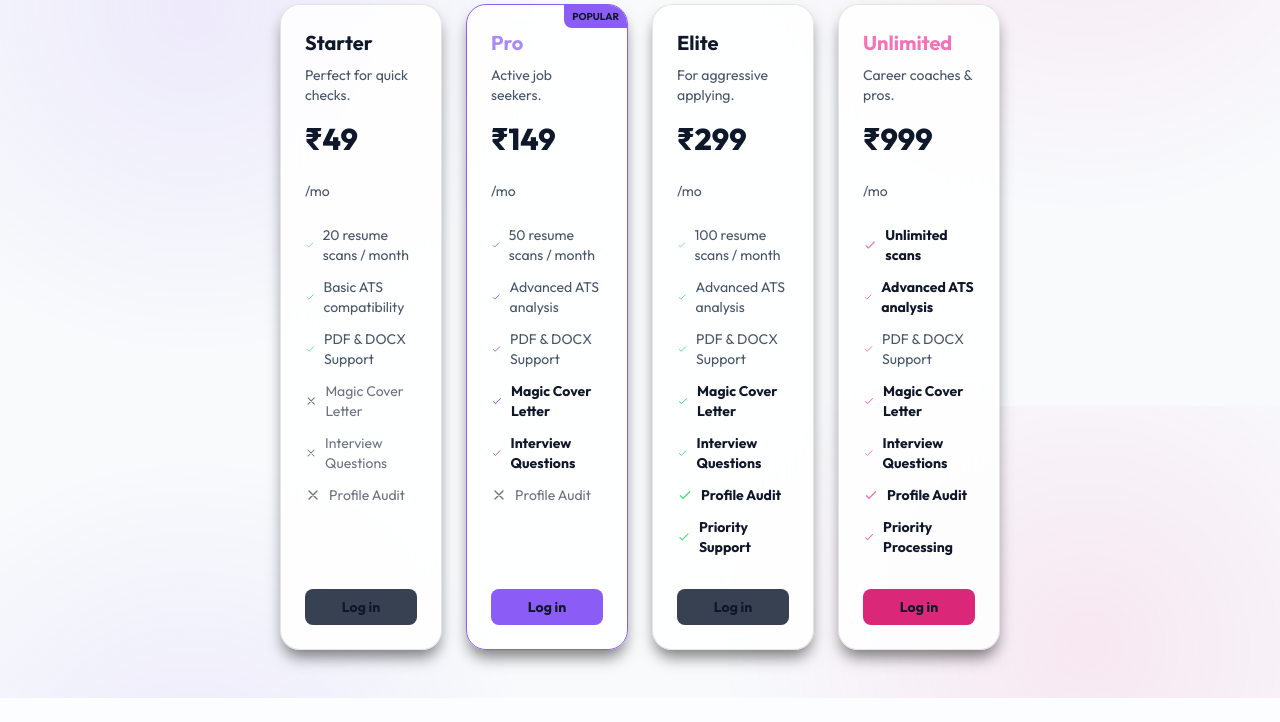
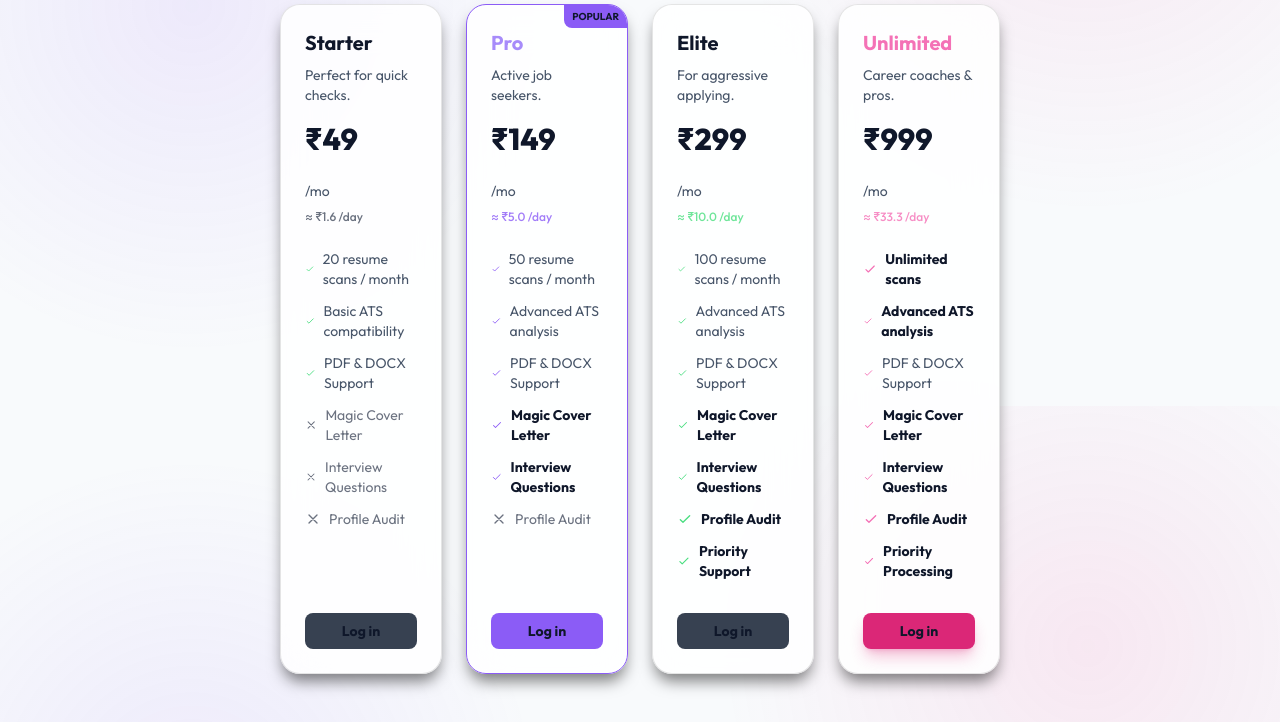
Before and after one commit to bhatiaayan30/Resume_Analyzer, a Django app: page /pricing/ in a window 1280 px wide. Shown: the part 394-1116 px from the top of the page. Before the commit the page ends 1092 px from the top, so only its background shows below. Run offline with Django 4.2, Linux system fonts and the light colour scheme; some libraries are stand-ins or nearby versions.

Commit message:
feat: implement plan upgrade proration, downgrade prevention, and per-day pricing breakdown

```diff
--- a/analyzer/views.py
+++ b/analyzer/views.py
@@ -455,10 +455,19 @@ def export_report_pdf(request, analysis_id):
 
 # ── Razorpay Payments ────────────────────────────────────────────
 
+from django.utils import timezone
+
 def pricing_view(request):
     """Serve the pricing / upgrade page."""
+    current_tier = 0
+    if request.user.is_authenticated:
+        profile = request.user.profile
+        if profile.is_premium and profile.current_period_end and profile.current_period_end > timezone.now():
+            current_tier = profile.subscription_tier
+
     return render(request, "analyzer/pricing.html", {
-        "RAZORPAY_KEY_ID": settings.RAZORPAY_KEY_ID
+        "RAZORPAY_KEY_ID": settings.RAZORPAY_KEY_ID,
+        "current_tier": current_tier
     })
 
 @login_required
@@ -479,6 +488,33 @@ def create_razorpay_order(request):
     if tier not in base_prices:
         return render(request, "analyzer/pricing.html", {"error": "Invalid tier selected."})
 
+    profile = request.user.profile
+    now = timezone.now()
+    is_active = profile.is_premium and profile.current_period_end and profile.current_period_end > now
+
+    prorated_credit = 0
+
+    if is_active:
+        current_tier = profile.subscription_tier
+        if tier <= current_tier:
+            return render(request, "analyzer/pricing.html", {
+                "error": f"You are already on a higher or equal plan (Tier {current_tier}). Downgrading is not permitted while active.",
+                "RAZORPAY_KEY_ID": settings.RAZORPAY_KEY_ID,
+                "current_tier": current_tier
+            })
+
+        # Upgrade: calculate proration
+        days_remaining = max(0, (profile.current_period_end - now).days)
+        start_date_for_math = profile.current_period_start or (profile.current_period_end - timezone.timedelta(days=30))
+        total_days = max(1, (profile.current_period_end - start_date_for_math).days)
+
+        was_annual = total_days > 50
+        current_base = base_prices.get(current_tier, base_prices[1])
+        current_price = current_base['annual'] if was_annual else current_base['monthly']
+
+        daily_rate = current_price / total_days
+        prorated_credit = int(days_remaining * daily_rate)
+
     price_inr = base_prices[tier]['annual'] if annual else base_prices[tier]['monthly']
 
     # Apply Coupon
@@ -492,9 +528,9 @@ def create_razorpay_order(request):
             else:
                 return render(request, "analyzer/pricing.html", {"error": "Coupon is invalid or expired."})
         except Coupon.DoesNotExist:
-            return render(request, "analyzer/pricing.html", {"error": "Coupon not found."})
+            return render(request, "analyzer/pricing.html", {"error": "Coupon not found.", "current_tier": getattr(request.user.profile, 'subscription_tier', 0)})
 
-    final_price_inr = max(1, price_inr - discount) # Minimum 1 INR
+    final_price_inr = max(1, price_inr - discount - prorated_credit)
     amount_in_paise = final_price_inr * 100
 
     try:
@@ -564,12 +600,15 @@ def razorpay_webhook(request):
                     start_date = profile.current_period_end
                 else:
                     start_date = now
+                    profile.current_period_start = now
 
                 if is_annual:
                     profile.current_period_end = start_date + relativedelta(years=1)
                 else:
                     profile.current_period_end = start_date + relativedelta(months=1)
 
+                # Reset start date to today if they are upgrading to a new tier, to restart proration math correctly
+                profile.current_period_start = now
                 profile.save()
 
                 # Update coupon usage
--- a/templates/analyzer/pricing.html
+++ b/templates/analyzer/pricing.html
@@ -82,9 +82,12 @@
         <h2 class="text-xl font-bold mb-2">Starter</h2>
         <p class="text-sm text-gray-400 mb-4">Perfect for quick checks.</p>
         <div class="text-3xl font-extrabold mb-6 text-white" x-text="'₹' + calculatePrice(49, 499)">₹49</div>
-        <div class="text-sm font-normal text-gray-400 mb-6 mt--4">
+        <div class="text-sm font-normal text-gray-400 mb-2 mt--4">
             <span x-text="annual ? '/yr' : '/mo'">/mo</span>
             <span x-show="discount_percent > 0" class="ml-2 line-through text-xs text-gray-600" x-text="'₹' + (annual ? 499 : 49)"></span>
+        </div>
+        <div class="text-xs text-gray-500 mb-6 font-medium">
+            ≈ <span x-text="annual ? '₹' + (calculatePrice(49, 499) / 365).toFixed(1) : '₹' + (calculatePrice(49, 499) / 30).toFixed(1)"></span> /day
         </div>
         <ul class="flex-1 space-y-3 mb-8 text-sm text-gray-300">
             <li class="flex items-center gap-2">
@@ -113,8 +116,10 @@
             </li>
         </ul>
         {% if user.is_authenticated %}
-            {% if user.profile.is_premium and user.profile.subscription_tier == 1 %}
-                <a href="#" class="w-full text-center py-2 rounded-lg bg-green-600 hover:bg-green-500 transition font-bold text-sm">Active</a>
+            {% if current_tier == 1 %}
+                <button disabled class="w-full text-center py-2 rounded-lg bg-green-600/20 text-green-500 border border-green-500/30 font-bold text-sm cursor-not-allowed">Current Plan</button>
+            {% elif current_tier > 1 %}
+                <button disabled class="w-full text-center py-2 rounded-lg bg-gray-700/50 text-gray-500 font-bold text-sm cursor-not-allowed">Unavailable</button>
             {% else %}
                 <div class="space-y-2">
                     <a :href="'{% url 'create_razorpay_order' %}?tier=1&annual=' + annual + '&coupon=' + coupon" class="block w-full text-center py-2 rounded-lg bg-gray-700 hover:bg-gray-600 transition font-bold text-sm">Pay via Card / UPI</a>
@@ -135,9 +140,12 @@
         <h2 class="text-xl font-bold mb-2 text-brand-hover">Pro</h2>
         <p class="text-sm text-gray-400 mb-4">Active job seekers.</p>
         <div class="text-3xl font-extrabold mb-6 text-white" x-text="'₹' + calculatePrice(149, 1499)">₹149</div>
-        <div class="text-sm font-normal text-gray-400 mb-6 mt--4">
+        <div class="text-sm font-normal text-gray-400 mb-2 mt--4">
             <span x-text="annual ? '/yr' : '/mo'">/mo</span>
             <span x-show="discount_percent > 0" class="ml-2 line-through text-xs text-gray-600" x-text="'₹' + (annual ? 1499 : 149)"></span>
+        </div>
+        <div class="text-xs text-brand/80 mb-6 font-medium">
+            ≈ <span x-text="annual ? '₹' + (calculatePrice(149, 1499) / 365).toFixed(1) : '₹' + (calculatePrice(149, 1499) / 30).toFixed(1)"></span> /day
         </div>
         <ul class="flex-1 space-y-3 mb-8 text-sm text-gray-300">
             <li class="flex items-center gap-2">
@@ -166,11 +174,15 @@
             </li>
         </ul>
         {% if user.is_authenticated %}
-            {% if user.profile.is_premium and user.profile.subscription_tier == 2 %}
-                <a href="#" class="w-full text-center py-2 rounded-lg bg-green-600 hover:bg-green-500 transition font-bold text-sm">Active</a>
+            {% if current_tier == 2 %}
+                <button disabled class="w-full text-center py-2 rounded-lg bg-green-600/20 text-green-500 border border-green-500/30 font-bold text-sm cursor-not-allowed">Current Plan</button>
+            {% elif current_tier > 2 %}
+                <button disabled class="w-full text-center py-2 rounded-lg bg-gray-700/50 text-gray-500 font-bold text-sm cursor-not-allowed">Unavailable</button>
             {% else %}
                 <div class="space-y-2">
-                    <a :href="'{% url 'create_razorpay_order' %}?tier=2&annual=' + annual + '&coupon=' + coupon" class="block w-full text-center py-2 rounded-lg bg-brand hover:bg-brand-hover transition font-bold text-sm shadow-lg shadow-brand/30">Pay via Card / UPI</a>
+                    <a :href="'{% url 'create_razorpay_order' %}?tier=2&annual=' + annual + '&coupon=' + coupon" class="block w-full text-center py-2 rounded-lg bg-brand hover:bg-brand-hover transition font-bold text-sm shadow-lg shadow-brand/30">
+                        {% if current_tier > 0 %}Upgrade (Pay Difference){% else %}Pay via Card / UPI{% endif %}
+                    </a>
                     <div class="grid grid-cols-2 gap-2">
                         <button onclick="alert('PayPal setup pending admin API keys.');" class="w-full text-center py-2 rounded-lg bg-blue-600/20 text-blue-400 hover:bg-blue-600/30 border border-blue-500/30 transition font-bold text-xs">PayPal / Payoneer</button>
                         <button onclick="alert('USDT setup pending admin API keys.');" class="w-full text-center py-2 rounded-lg bg-emerald-600/20 text-emerald-400 hover:bg-emerald-600/30 border border-emerald-500/30 transition font-bold text-xs">USDT Crypto</button>
@@ -187,9 +199,12 @@
         <h2 class="text-xl font-bold mb-2">Elite</h2>
         <p class="text-sm text-gray-400 mb-4">For aggressive applying.</p>
         <div class="text-3xl font-extrabold mb-6 text-white" x-text="'₹' + calculatePrice(299, 2999)">₹299</div>
-        <div class="text-sm font-normal text-gray-400 mb-6 mt--4">
+        <div class="text-sm font-normal text-gray-400 mb-2 mt--4">
             <span x-text="annual ? '/yr' : '/mo'">/mo</span>
             <span x-show="discount_percent > 0" class="ml-2 line-through text-xs text-gray-600" x-text="'₹' + (annual ? 2999 : 299)"></span>
+        </div>
+        <div class="text-xs text-green-400/80 mb-6 font-medium">
+            ≈ <span x-text="annual ? '₹' + (calculatePrice(299, 2999) / 365).toFixed(1) : '₹' + (calculatePrice(299, 2999) / 30).toFixed(1)"></span> /day
         </div>
         <ul class="flex-1 space-y-3 mb-8 text-sm text-gray-300">
             <li class="flex items-center gap-2">
@@ -222,11 +237,15 @@
             </li>
         </ul>
         {% if user.is_authenticated %}
-            {% if user.profile.is_premium and user.profile.subscription_tier == 3 %}
-                <a href="#" class="w-full text-center py-2 rounded-lg bg-green-600 hover:bg-green-500 transition font-bold text-sm">Active</a>
+            {% if current_tier == 3 %}
+                <button disabled class="w-full text-center py-2 rounded-lg bg-green-600/20 text-green-500 border border-green-500/30 font-bold text-sm cursor-not-allowed">Current Plan</button>
+            {% elif current_tier > 3 %}
+                <button disabled class="w-full text-center py-2 rounded-lg bg-gray-700/50 text-gray-500 font-bold text-sm cursor-not-allowed">Unavailable</button>
             {% else %}
                 <div class="space-y-2">
-                    <a :href="'{% url 'create_razorpay_order' %}?tier=3&annual=' + annual + '&coupon=' + coupon" class="block w-full text-center py-2 rounded-lg bg-gray-700 hover:bg-gray-600 transition font-bold text-sm">Pay via Card / UPI</a>
+                    <a :href="'{% url 'create_razorpay_order' %}?tier=3&annual=' + annual + '&coupon=' + coupon" class="block w-full text-center py-2 rounded-lg bg-gray-700 hover:bg-gray-600 transition font-bold text-sm">
+                        {% if current_tier > 0 %}Upgrade (Pay Difference){% else %}Pay via Card / UPI{% endif %}
+                    </a>
                     <div class="grid grid-cols-2 gap-2">
                         <button onclick="alert('PayPal setup pending admin API keys.');" class="w-full text-center py-2 rounded-lg bg-blue-600/20 text-blue-400 hover:bg-blue-600/30 border border-blue-500/30 transition font-bold text-xs">PayPal / Payoneer</button>
                         <button onclick="alert('USDT setup pending admin API keys.');" class="w-full text-center py-2 rounded-lg bg-emerald-600/20 text-emerald-400 hover:bg-emerald-600/30 border border-emerald-500/30 transition font-bold text-xs">USDT Crypto</button>
@@ -243,9 +262,12 @@
         <h2 class="text-xl font-bold mb-2 text-pink-400">Unlimited</h2>
         <p class="text-sm text-gray-400 mb-4">Career coaches & pros.</p>
         <div class="text-3xl font-extrabold mb-6 text-white" x-text="'₹' + calculatePrice(999, 9999)">₹999</div>
-        <div class="text-sm font-normal text-gray-400 mb-6 mt--4">
+        <div class="text-sm font-normal text-gray-400 mb-2 mt--4">
             <span x-text="annual ? '/yr' : '/mo'">/mo</span>
             <span x-show="discount_percent > 0" class="ml-2 line-through text-xs text-gray-600" x-text="'₹' + (annual ? 9999 : 999)"></span>
+        </div>
+        <div class="text-xs text-pink-400/80 mb-6 font-medium">
+            ≈ <span x-text="annual ? '₹' + (calculatePrice(999, 9999) / 365).toFixed(1) : '₹' + (calculatePrice(999, 9999) / 30).toFixed(1)"></span> /day
         </div>
         <ul class="flex-1 space-y-3 mb-8 text-sm text-gray-300">
             <li class="flex items-center gap-2 font-bold text-white">
@@ -278,11 +300,13 @@
             </li>
         </ul>
         {% if user.is_authenticated %}
-            {% if user.profile.is_premium and user.profile.subscription_tier == 4 %}
-                <a href="#" class="w-full text-center py-2 rounded-lg bg-green-600 hover:bg-green-500 transition font-bold text-sm">Active</a>
+            {% if current_tier == 4 %}
+                <button disabled class="w-full text-center py-2 rounded-lg bg-green-600/20 text-green-500 border border-green-500/30 font-bold text-sm cursor-not-allowed">Current Plan</button>
             {% else %}
                 <div class="space-y-2">
-                    <a :href="'{% url 'create_razorpay_order' %}?tier=4&annual=' + annual + '&coupon=' + coupon" class="block w-full text-center py-2 rounded-lg bg-pink-600 hover:bg-pink-500 transition font-bold text-sm shadow-lg shadow-pink-600/30">Pay via Card / UPI</a>
+                    <a :href="'{% url 'create_razorpay_order' %}?tier=4&annual=' + annual + '&coupon=' + coupon" class="block w-full text-center py-2 rounded-lg bg-pink-600 hover:bg-pink-500 transition font-bold text-sm shadow-lg shadow-pink-600/30">
+                        {% if current_tier > 0 %}Upgrade (Pay Difference){% else %}Pay via Card / UPI{% endif %}
+                    </a>
                     <div class="grid grid-cols-2 gap-2">
                         <button onclick="alert('PayPal setup pending admin API keys.');" class="w-full text-center py-2 rounded-lg bg-blue-600/20 text-blue-400 hover:bg-blue-600/30 border border-blue-500/30 transition font-bold text-xs">PayPal / Payoneer</button>
                         <button onclick="alert('USDT setup pending admin API keys.');" class="w-full text-center py-2 rounded-lg bg-emerald-600/20 text-emerald-400 hover:bg-emerald-600/30 border border-emerald-500/30 transition font-bold text-xs">USDT Crypto</button>
@@ -290,7 +314,7 @@
                 </div>
             {% endif %}
         {% else %}
-            <a href="{% url 'login' %}?next={% url 'pricing' %}" class="w-full text-center py-2 rounded-lg bg-pink-600 hover:bg-pink-500 transition font-bold text-sm">Log in</a>
+            <a href="{% url 'login' %}?next={% url 'pricing' %}" class="w-full text-center py-2 rounded-lg bg-pink-600 hover:bg-pink-500 transition font-bold text-sm shadow-lg shadow-pink-600/30">Log in</a>
         {% endif %}
     </div>
 
```
